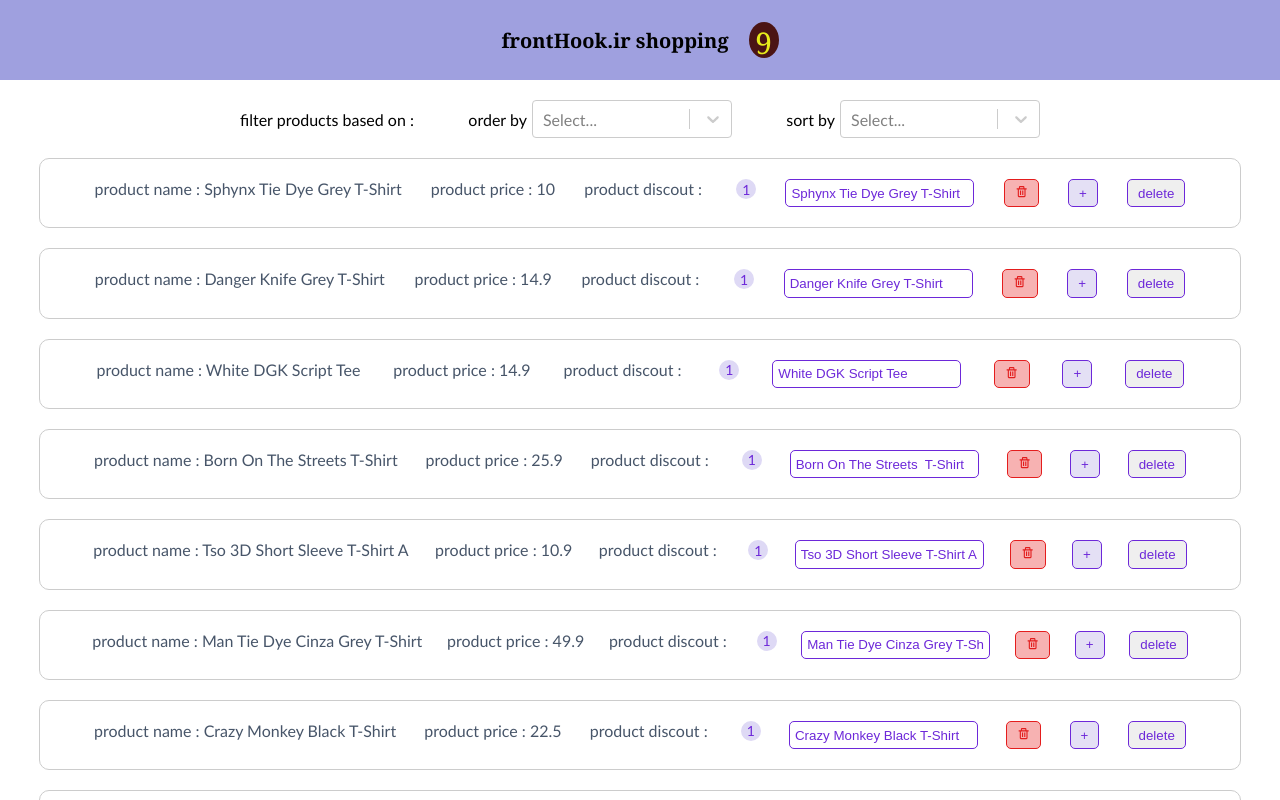
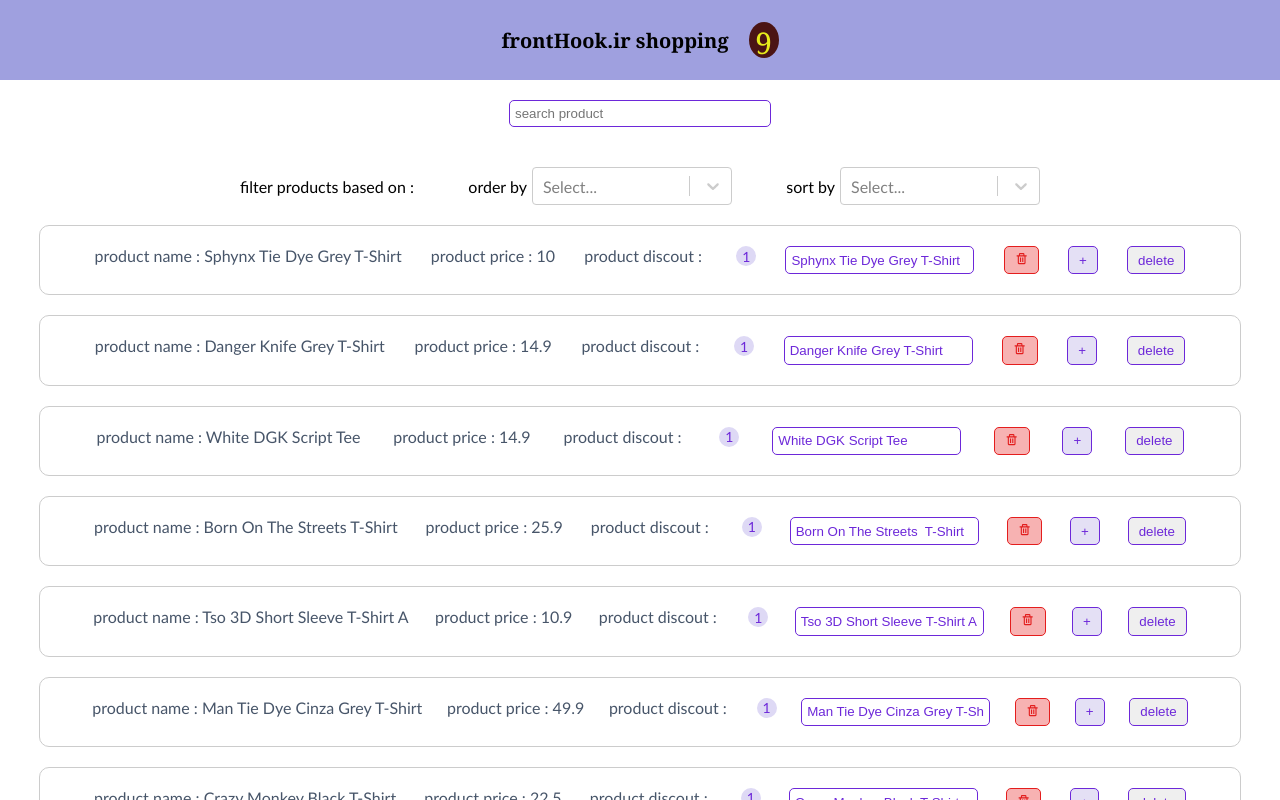
Before and after one commit to Ali-DoostAli/React-course, a React (Create React App) app: page / in a window 1280 px wide. Shown: the top 800 px of the page. Built offline with nearby package versions, Linux system fonts and the light colour scheme.

Commit message:
create Search component

```diff
--- a/src/App.js
+++ b/src/App.js
@@ -1,4 +1,5 @@
 import "./App.css";
+import SearchBar from "./components/Common/Search/Search";
 import Filter from "./components/Filter/Filter";
 import Wrapper from "./components/hoc/Wrapper";
 import NavBar from "./components/Navbar/NavBar";
@@ -10,6 +11,7 @@ const App = () => {
     <>
       <ProductProvider>
         <NavBar />
+        <SearchBar />
         <Filter />
         <ProductList />
       </ProductProvider>
--- /dev/null
+++ b/src/components/Common/Search/Search.jsx
@@ -0,0 +1,11 @@
+import styles from "./search.module.css";
+
+const SearchBar = () => {
+  return (
+    <div className={styles.search}>
+      <input type="text" placeholder="search product" />
+    </div>
+  );
+};
+
+export default SearchBar;
--- /dev/null
+++ b/src/components/Common/Search/search.module.css
@@ -0,0 +1,20 @@
+.search{
+    display: flex;
+    margin: 20px;
+    justify-content: center;
+    align-items: center;
+}
+.search input{
+    width: 250px;
+    outline: none;
+    border: 1px solid #6d28d9;
+    border-radius: 5px;
+    padding: 5px 5px;
+    color: #6d28d9;
+}
+.search input:focus{
+    border: 2px solid #6d28d9;
+}
+.search div{
+    margin-right: 8px;
+}
```
